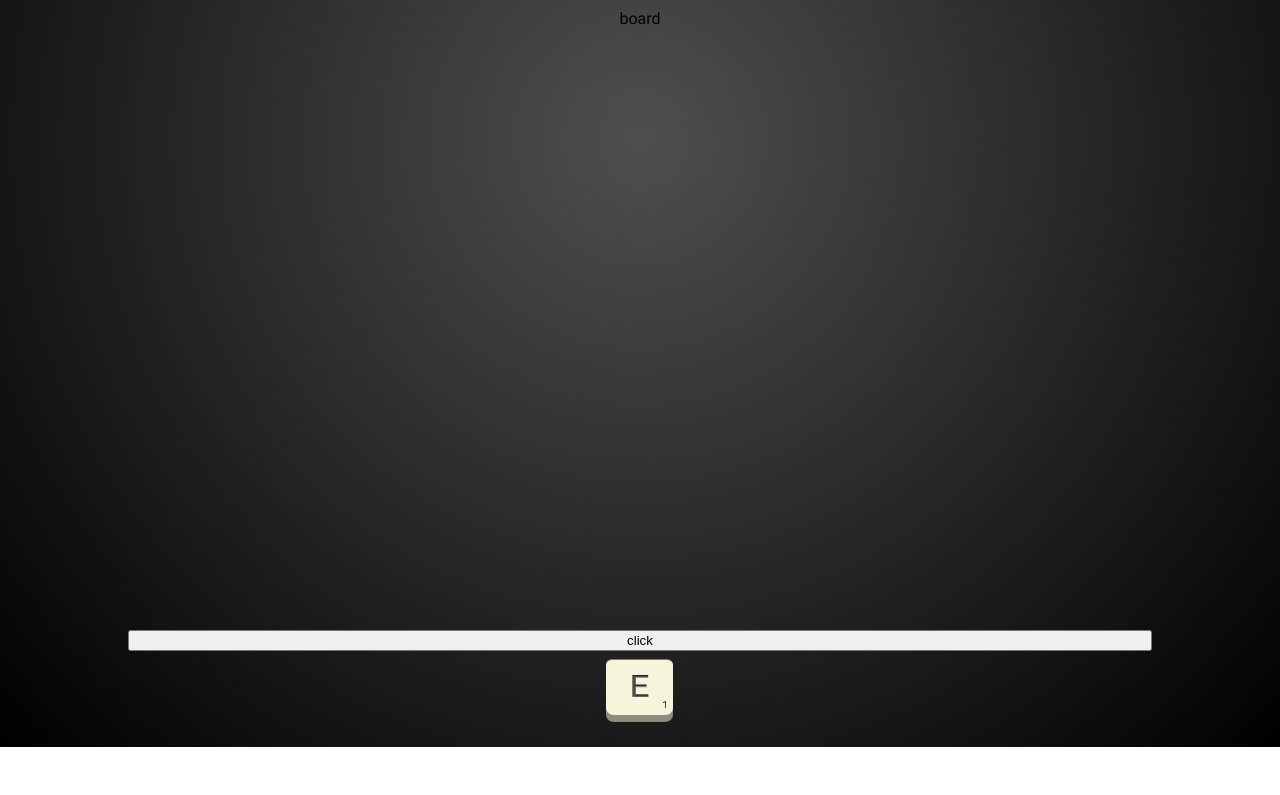
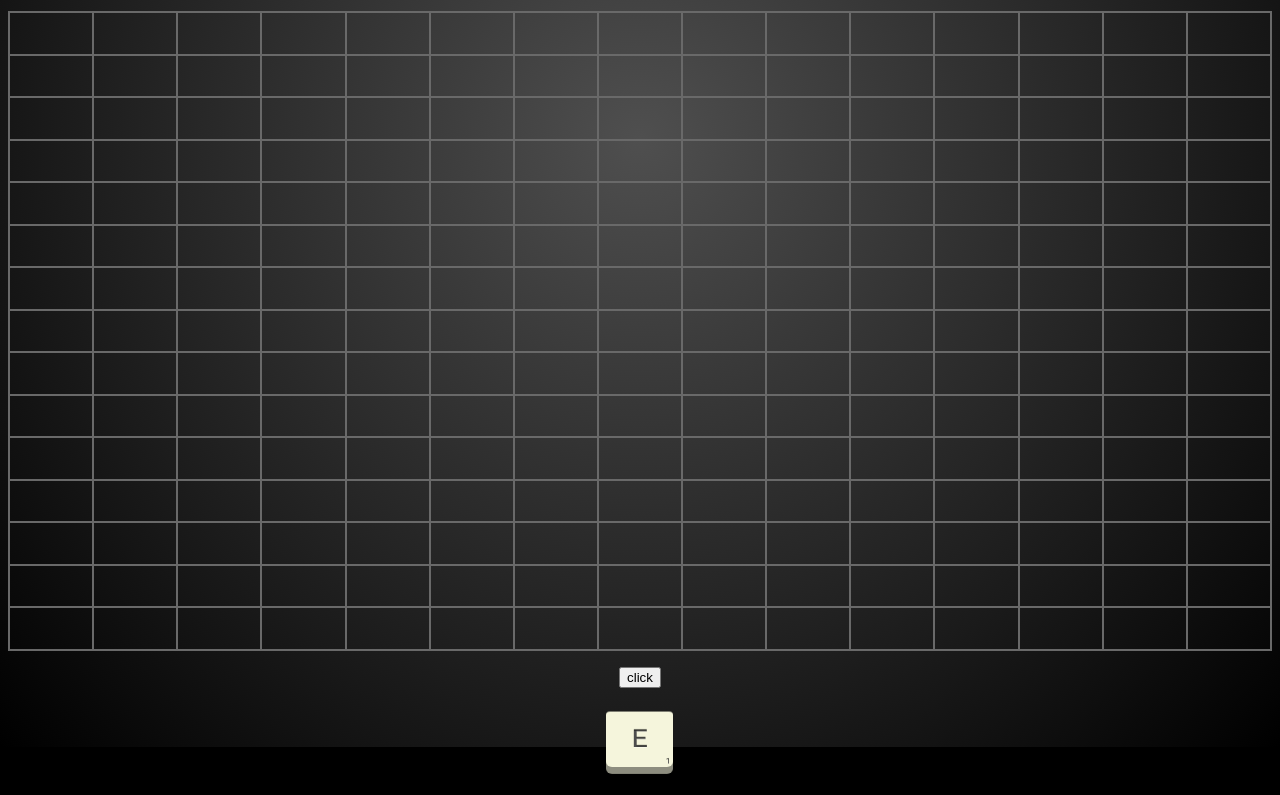
Before and after one commit to Pololops/2022-Scrabble-like, a React app: page / in a window 1280 px wide. Shown: the part 53-848 px from the top of the page. Before the commit the page ends 800 px from the top, so only its background shows below. Built offline with nearby package versions, Linux system fonts and the light colour scheme.

Commit message:
css flex width and height with 1:1 ratio on game board

```diff
--- a/src/components/App/index.js
+++ b/src/components/App/index.js
@@ -9,8 +9,10 @@ function App() {
   return (
     <div className="app">
       <Header />
-      <Board />
-      <Letters />
+      <div className="app__game">
+        <Board />
+        <Letters />
+      </div>
     </div>
   );
 }
--- a/src/components/App/styles.scss
+++ b/src/components/App/styles.scss
@@ -1,11 +1,26 @@
 .app {
-  min-width: 320px;
-  max-width: 1024px;
+  padding: 0;
+  text-align: center;
+  width: 100vw;
   height: 100vh;
-  margin-inline: auto;
-  text-align: center;
 
-  display: flex;
-  flex-direction: column;
-  justify-content: stretch;
+  &__game {
+    height: 100%;
+    display: flex;
+    flex-direction: row;
+    justify-content: center;
+    align-items: center;
+    gap: 2%;
+  }
 }
+
+@media (min-height: 500px) {
+  .app {
+    padding: 0.5rem;
+
+    &__game {
+      flex-direction: column;
+      justify-content: flex-start;
+    }
+  }
+}
--- a/src/components/Board/index.js
+++ b/src/components/Board/index.js
@@ -1,5 +1,10 @@
 import './style.scss';
 
 export default function Board() {
-  return <div className="board">board</div>;
+  const squares = [0, 1, 2, 3, 4, 5, 6, 7, 8, 9, 10, 11, 12, 13, 14];
+  return (
+    <div className="board">
+      {squares.map(() => squares.map(() => <div className="board__square" />))}
+    </div>
+  );
 }
--- a/src/components/Board/style.scss
+++ b/src/components/Board/style.scss
@@ -1,3 +1,31 @@
 .board {
-  flex-grow: 1;
+  border-color: dimgray;
+  border-style: solid;
+  border-width: 1px;
+  aspect-ratio: 1;
+  display: flex;
+  flex-flow: row wrap;
+  justify-content: center;
+  max-width: calc(100vw - 10rem);
+  max-height: calc(100vh - 1rem);
+
+  &__square {
+    width: calc(100% / 15);
+    border-color: dimgray;
+    border-style: solid;
+    border-width: 1px;
+
+    &:after {
+      content: '';
+      padding-top: calc(100% / 15);
+    }
+  }
 }
+
+@media (min-height: 500px) {
+  .board {
+    max-width: calc(100vw - 1rem);
+    max-height: calc(100vh - 10rem);
+    width: 100%;
+  }
+}
--- a/src/components/Header/style.scss
+++ b/src/components/Header/style.scss
@@ -1,5 +1,5 @@
 .header {
-  margin: 1rem;
+  margin: .5rem 1rem 1rem 1rem;
 
   &__title {
     color: rgba(255,255,255,0.6);
@@ -7,3 +7,9 @@
     text-shadow: 0 -1px 2px black;
   }
 }
+
+@media (max-height: 500px) {
+  .header {
+    display: none;
+  }
+}
--- a/src/components/Letters/style.scss
+++ b/src/components/Letters/style.scss
@@ -1,35 +1,41 @@
 .letters {
-  margin-bottom: 2rem;
+  margin-bottom: 1rem;
   display: flex;
-  flex-flow: row nowrap;
-  justify-content: center;
-  gap: 0.4rem;
+  flex-direction: column;
+  flex-wrap: nowrap;
+  justify-content: flex-start;
+  gap: 0.2rem;
 
   &__letter {
     position: relative;
     cursor: pointer;
-    flex-shrink: 0;
-    width: 4.2rem;
-    height: 4rem;
-    font-size: 2.2rem;
-    color: rgba(255,255,255,0.3);
-    text-shadow :0 -1px 0 black;
-    line-height: 4rem;
+    display: flex;
+    flex-direction: column;
+    justify-content: center;
+    min-width: 2.1rem;
+    max-width: 4.2rem;
+    width: calc(100% / 7);
+    aspect-ratio: 1 / 0.95;
+    font-size: 1.8em;
+
+    color: rgba(255, 255, 255, 0.3);
+    text-shadow: 0 -1px 0 black;
     text-align: center;
-    border-radius: 6px 6px 8px 8px;
+    border-radius: 4px 4px 6px 6px;
     background-color: var(--letter-primary-color);
     box-shadow: 0 8px 0 var(--letter-secondary-color);
     transform-origin: bottom center;
-    transition: all 0.1s ease-out, filter 0.2s ease-in-out;
+    transition: all 0.1s ease-out, filter 0.1s ease-in-out;
 
     transform: rotateX(30deg);
 
     &__score {
       position: absolute;
-      font-size: 0.7rem;
-      line-height: 0.7rem;
-      bottom: 0.3rem;
-      right: 0.3rem;
+      bottom: 0;
+      right: 0;
+      padding-bottom: 0.1em;
+      padding-right: 0.3em;
+      font-size: 0.3em;
     }
 
     &:hover {
@@ -37,10 +43,19 @@
     }
 
     &:active {
+      border-radius: 4px;
       transform: scale(1.2, 1.2) rotateX(0deg);
       filter: brightness(1.2) drop-shadow(0 3px 8px black);
-      box-shadow: 0 3px 0 var(--letter-secondary-color);
+      box-shadow: 0 0px 0 var(--letter-secondary-color);
       z-index: 2;
     }
   }
 }
+
+@media (min-height: 500px) {
+  .letters {
+    flex-direction: row;
+    justify-content: center;
+    width: 100%;
+  }
+}
--- a/src/styles/_vars.scss
+++ b/src/styles/_vars.scss
@@ -2,6 +2,6 @@
   --letter-primary-color: beige;
   --letter-secondary-color: rgb(141, 141, 127);
 
-  --background: radial-gradient(circle farthest-corner at center 12rem, #4F4F4F 0%, #000000 100%);
+  --background: #000000 radial-gradient(circle farthest-corner at center 12rem, #4F4F4F 0%, #000000 100%) no-repeat;
 
 }
--- a/src/styles/index.scss
+++ b/src/styles/index.scss
@@ -4,8 +4,6 @@
 body {
   font-family: "Roboto", sans-serif;
   background: var(--background);
-  width: 100vw;
-  height: 100vh;
 }
 
 @font-face {
```
